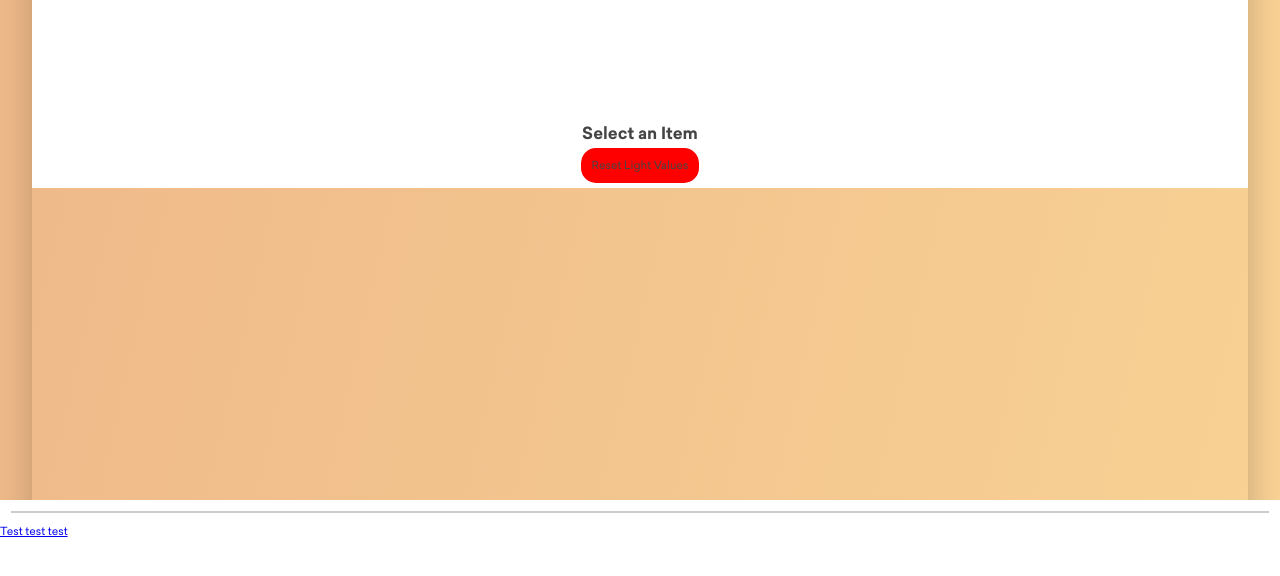
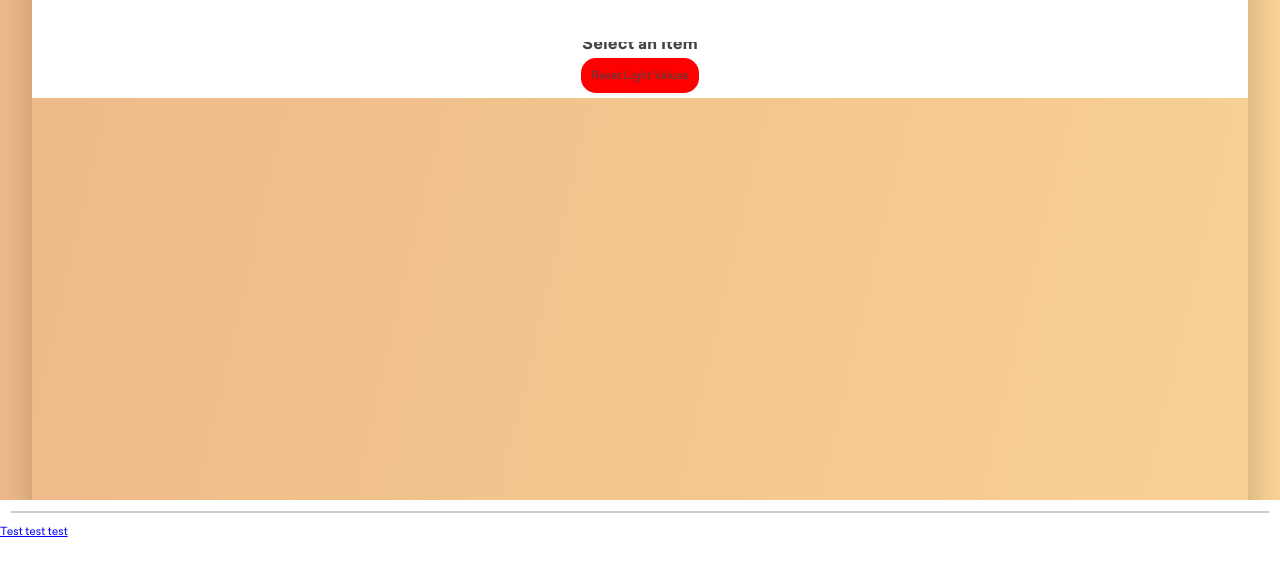
Before and after one commit to luminus-helix/mvp, a plain HTML site: page index.html in a window 1280 px wide. Shown: the part 100-676 px from the top of the page. Drawn offline with nearby package versions, Linux system fonts and the light colour scheme; no server answers.

Commit message:
Update index.html

```diff
--- a/index.html
+++ b/index.html
@@ -43,17 +43,16 @@
                     <div class="page-banner">
                         <div class="page-banner-styling"></div>
                         <h1 class="title">Luminus</h1>
-                        <br><br><br><br>
-                        <!--
+                    </div>
+                    <!--
                     IMPLEMENT FUZZY SEARCH here later on; include 'smart' item selection (bring up items in room data attr only, maybe consider user log history if quick enough to query that live? or implement preferentials for the most commonly-selected items)
 
                     Make a room-based selection
                             <form id="search-items">
                             <input type="text" placeholder="Search items... (not working!)" />
                         </form>-->
-                    </div>
                 </header>
-                <div id="item-list"><br><br>
+                <div id="item-list">
 
                     <center>
                         <h2 class="title">Select an Item</h2>
```
